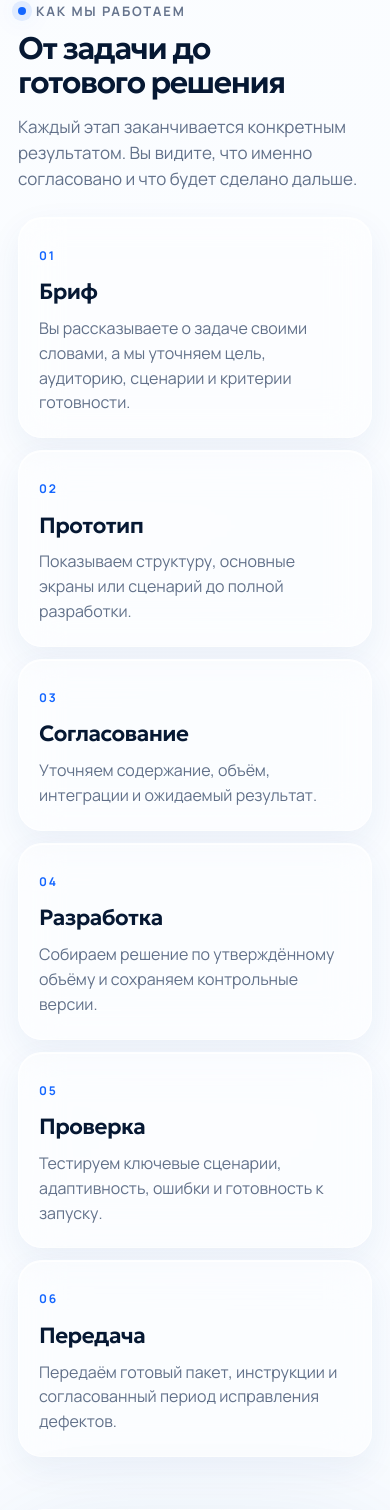
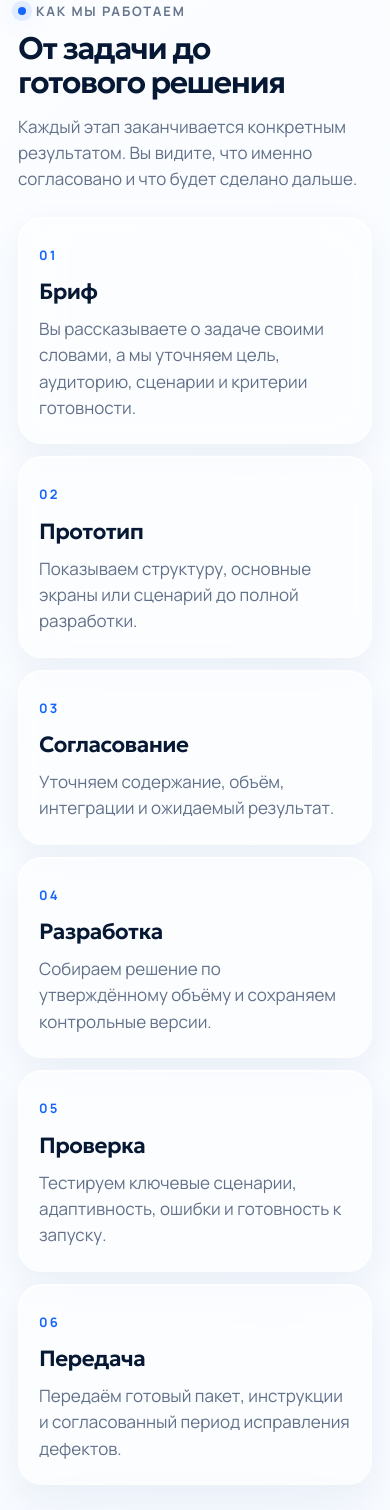
Before and after one commit to 9163223-maker/pramio-landing, a PHP site: page / in a window 390 px wide. Shown: the part 2898-4408 px from the top of the page. Run offline with PHP 8.4, Linux system fonts and the light colour scheme.

Commit message:
style(mobile): finish readable card typography scale

```diff
--- a/site-v2.css
+++ b/site-v2.css
@@ -296,14 +296,10 @@ video{max-width:100%;height:auto;}
     padding:24px;
     border-radius:23px;
   }
-  .process-step>span{font-size:12px;}
+  .process-step>span{font-size:13px;}
   .process-step h3{
     margin:22px 0 10px;
     font-size:26px;
-  }
-  .process-step p{
-    font-size:15px;
-    line-height:1.55;
   }
 
   .product-v2{
@@ -705,7 +701,7 @@ h1,h2,h3,.service-glyph{font-family:Geologica,Manrope,system-ui,sans-serif;}
   .section-heading h2,.final-cta h2,.content-section h2{font-size:var(--type-section)!important;line-height:1.08!important;}
   .section-heading>p:last-child,.final-cta>p,.content-section>p{font-size:var(--type-body)!important;line-height:1.55!important;}
   .service-card h3,.feature-card h3,.scope-box h3{font-size:var(--type-card)!important;line-height:1.15!important;}
-  .service-card>p,.service-card>div>p,.feature-card p{font-size:15px!important;line-height:1.55!important;}
+  .service-card>p,.service-card>div>p{font-size:17px!important;line-height:1.55!important;}
   .service-card{min-height:0!important;padding:24px 20px!important;border-radius:25px!important;}
   .service-card h3{margin-top:18px!important;}
   .service-card--link>a{min-height:48px!important;margin-top:14px!important;}
@@ -960,7 +956,7 @@ button,input,textarea,select,.site-nav,.mobile-nav,.cluster-nav,.article-meta,.e
   .link-card span{font-size:15px!important;line-height:1.5!important;}
   .feature-card{padding:22px!important;}
   .feature-card h3{font-size:21px!important;line-height:1.22!important;}
-  .feature-card p{font-size:16px!important;line-height:1.55!important;}
+  .feature-card p{font-size:17px!important;line-height:1.55!important;}
 }
 
 
@@ -1025,7 +1021,7 @@ button,input,textarea,select,.site-nav,.mobile-nav,.cluster-nav,.article-meta,.e
     margin-top:12px!important;font-size:22px!important;line-height:1.22!important;letter-spacing:-.025em!important;
   }
   .service-card>p,.service-card>div>p,.scope-box p,.process-step p{
-    margin-top:10px!important;font-size:16px!important;line-height:1.55!important;
+    margin-top:10px!important;font-size:17px!important;line-height:1.55!important;
   }
   .service-card ul,.scope-list{margin:15px 0 8px!important;gap:9px!important;font-size:15px!important;line-height:1.48!important;}
   .service-card--wide{display:flex!important;gap:0!important;}
```
